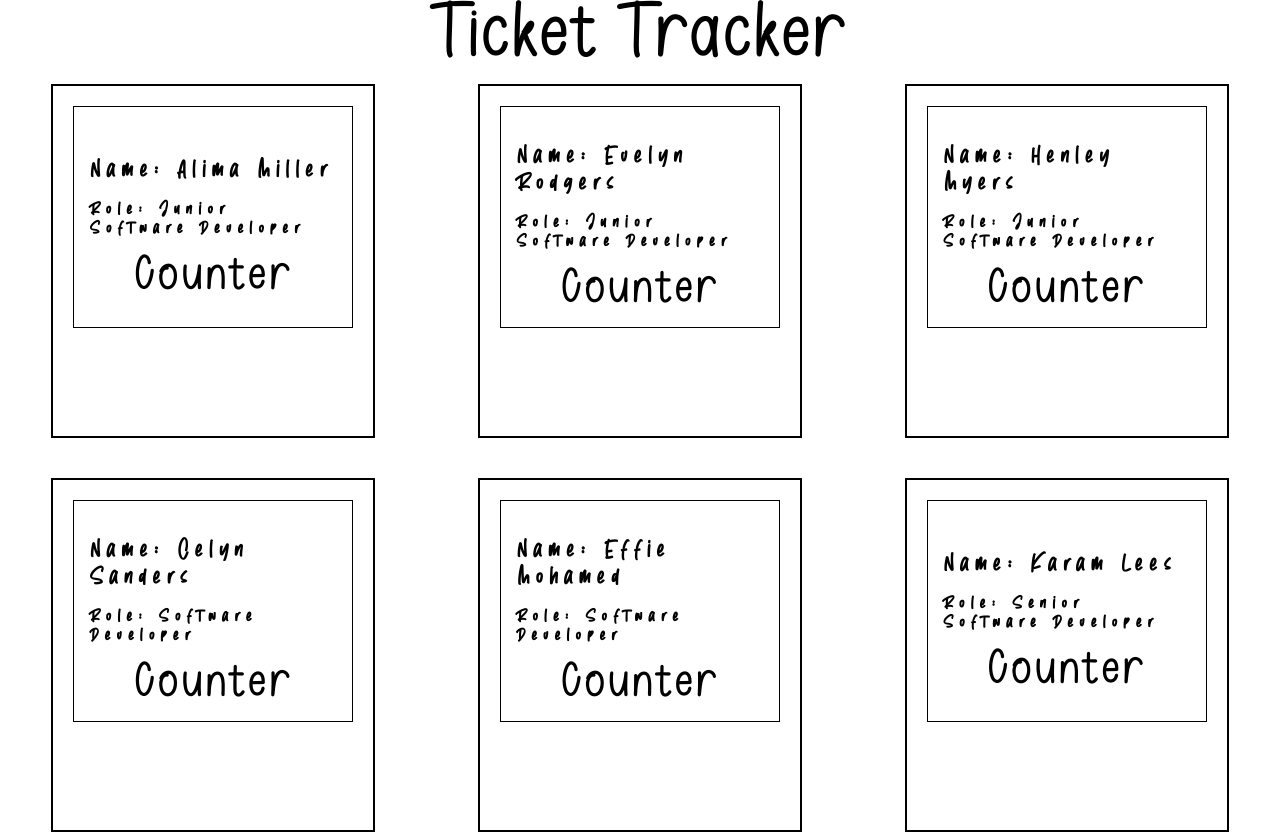
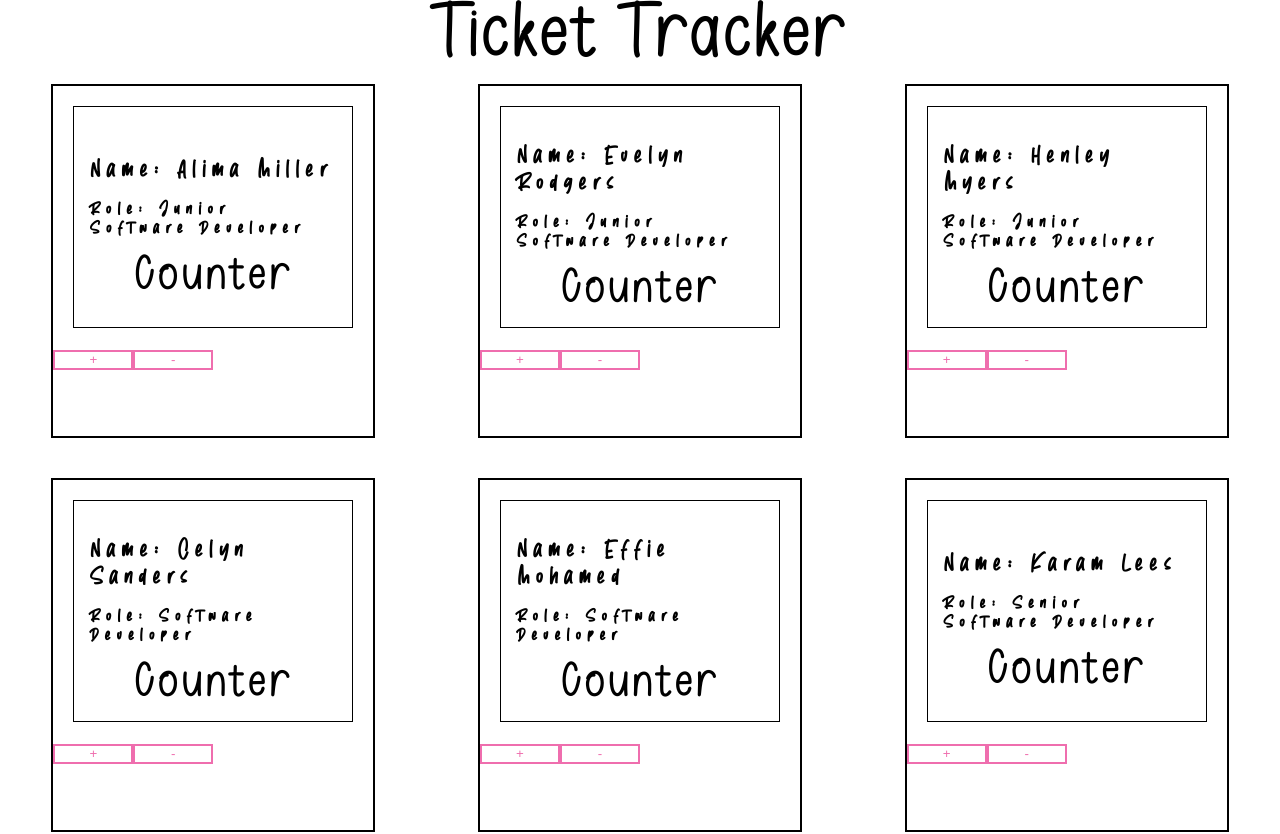
Before and after one commit to haoxle/TicketTracker, a React (Create React App) app in the folder my-app/: page / in a window 1280 px wide. Shown: the top 834 px of the page. Built offline with nearby package versions, Linux system fonts and the light colour scheme.

Commit message:
added buttons

```diff
--- /dev/null
+++ b/my-app/src/components/Button/Button.jsx
@@ -0,0 +1,12 @@
+import "./Button.scss";
+
+const Button = (props) => {
+  return (
+    <>
+      <button className="plusbtn">+</button>
+      <button className="minusbtn">-</button>
+    </>
+  );
+};
+
+export default Button;
--- /dev/null
+++ b/my-app/src/components/Button/Button.scss
@@ -0,0 +1,28 @@
+.plusbtn:hover,
+.plusbtn:focus,
+.minusbtn:hover,
+.minusbtn:focus {
+  animation: pulse 1s;
+  box-shadow: 0 0 0 2em transparent;
+}
+
+@keyframes pulse {
+  0% {
+    box-shadow: 0 0 0 0 var(--hover);
+  }
+}
+
+.plusbtn {
+  height: 20px;
+  width: 80px;
+  border: 2px solid #ef6eae;
+  color: #ef6eae;
+  background-color: white;
+}
+.minusbtn {
+  height: 20px;
+  width: 80px;
+  border: 2px solid #ef6eae;
+  color: #ef6eae;
+  background-color: white;
+}
--- a/my-app/src/components/MinusButton/MinusButton.jsx
+++ /dev/null
@@ -1,5 +0,0 @@
-// const RandomComponent = () => {
-// 	return <button>1</button>;
-// };
-
-// export default RandomComponent;
--- a/my-app/src/components/PlusButton/PlusButton.jsx
+++ /dev/null
@@ -1,5 +0,0 @@
-// const Button = () => {
-// 	return <button>1</button>;
-// };
-
-// export default Button;
--- a/my-app/src/components/Ticket/Ticket.jsx
+++ b/my-app/src/components/Ticket/Ticket.jsx
@@ -1,5 +1,6 @@
 import "./Ticket.scss";
 import team from "../../data/team";
+import Button from "../Button/Button";
 
 const Ticket = (props) => {
   const cardName = team.map((ticket) => (
@@ -15,7 +16,9 @@ const Ticket = (props) => {
       </div>
       <div>
         <div className="container-ticket__Display"></div>
-        <div className="container-ticket__Btn"></div>
+        <div className="container-ticket__Btn">
+          <Button />
+        </div>
       </div>
     </div>
   ));
```
Also changed, not shown: my-app/src/components/MinusButton/MinusButton.scss (deleted), my-app/src/components/PlusButton/PlusButton.scss (deleted).
